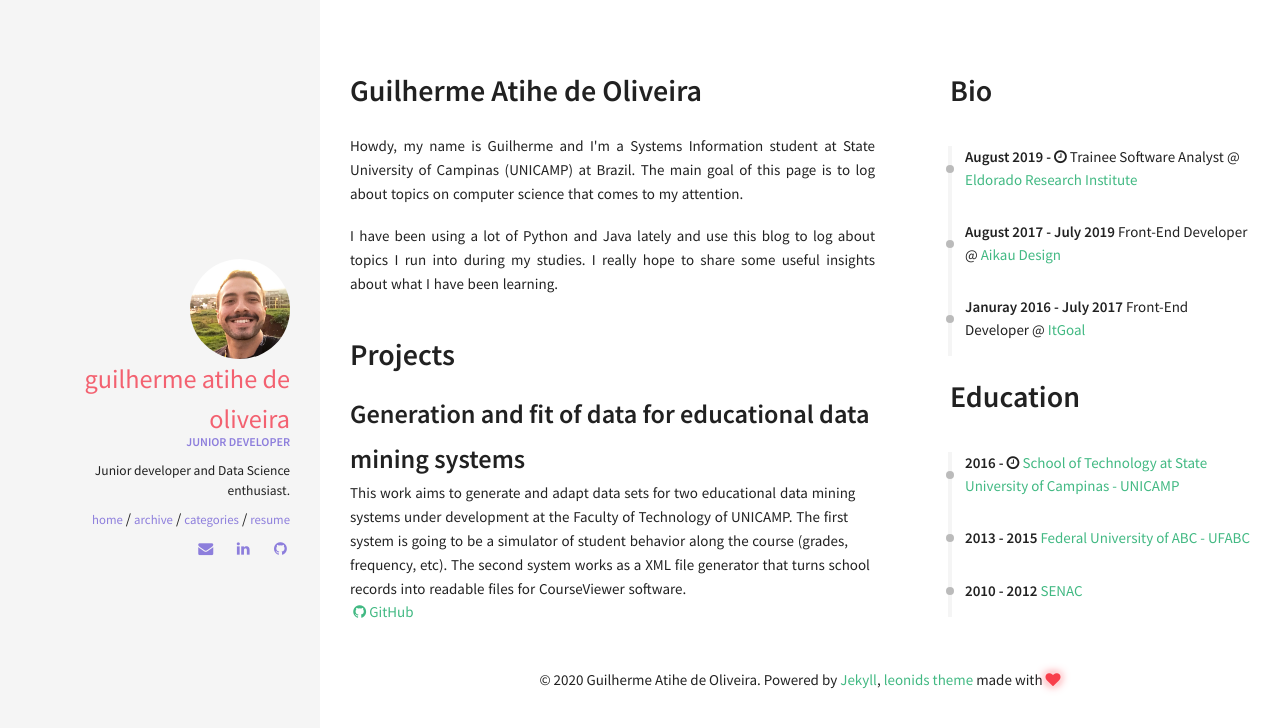
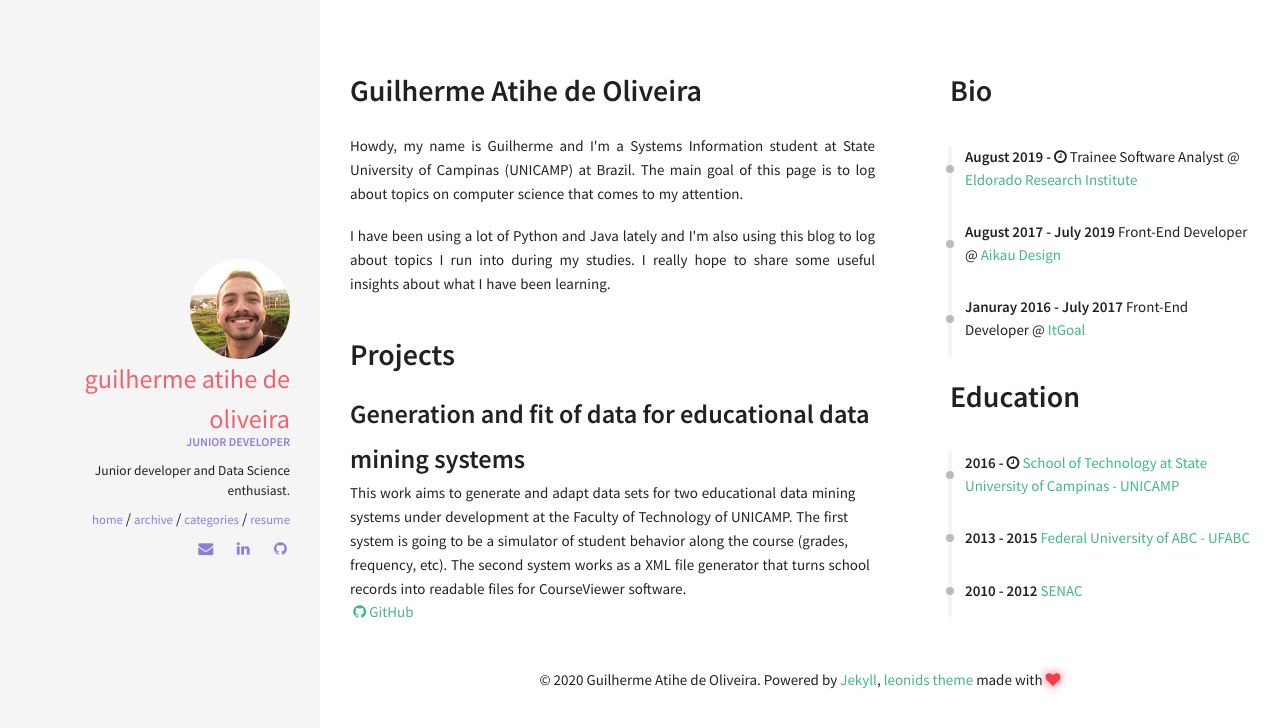
Before and after one commit to gatihe/guiati9.dev, a Jekyll site: the page built from resume.html, in a window 1280 px wide. Shown: the top 728 px of the page. Built offline with Jekyll 4.4.1, drawn with Linux system fonts in a browser that asks for light colours.

Commit message:
Update about.html

```diff
--- a/_includes/sections/about.html
+++ b/_includes/sections/about.html
@@ -2,5 +2,5 @@
 
 <div>
     <p style = "text-align: justify">Howdy, my name is Guilherme and I'm a Systems Information student at State University of Campinas (UNICAMP) at Brazil. The main goal of this page is to log about topics on computer science that comes to my attention.</p>
-    <p style = "text-align: justify">I have been using a lot of Python and Java lately and use this blog to log about topics I run into during my studies. I really hope to share some useful insights about what I have been learning.</p>
+    <p style = "text-align: justify">I have been using a lot of Python and Java lately and I'm also using this blog to log about topics I run into during my studies. I really hope to share some useful insights about what I have been learning.</p>
 </div>
```
